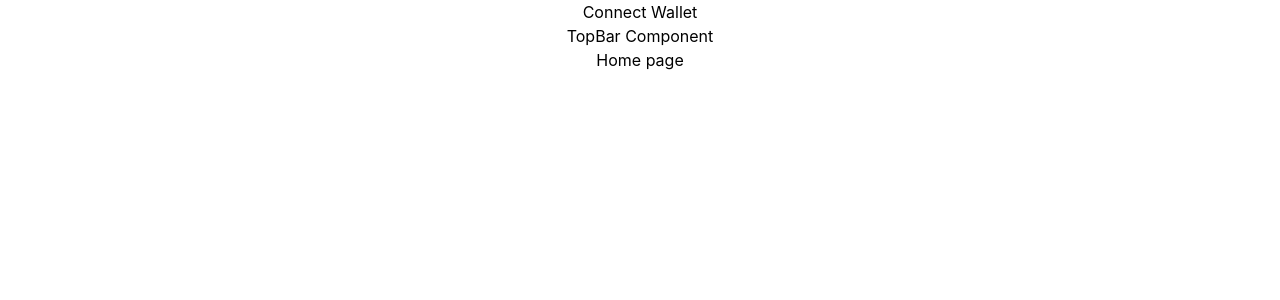
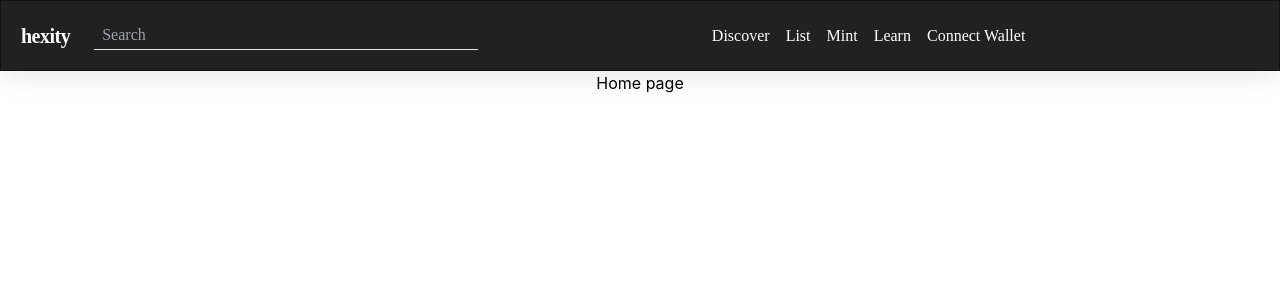
Before and after one commit to Hexity-Art/Hexity, a React (Create React App) app: page / in a window 1280 px wide. Shown: the top 300 px of the page. Built offline with nearby package versions, Linux system fonts and the light colour scheme; the HTML template or start-up script is replaced by a standard one.

Commit message:
top bar initial structure

```diff
--- a/src/Components/TopBar/TopBar.css
+++ b/src/Components/TopBar/TopBar.css
@@ -1 +1,16 @@
-.TopBar {}
+.TopBar {
+    /* From https://css.glass */
+background: rgba(0, 0, 0, 0.87);
+box-shadow: 0 4px 30px rgba(0, 0, 0, 0.1);
+backdrop-filter: blur(6.9px);
+-webkit-backdrop-filter: blur(6.9px);
+border: 1px solid rgba(0, 0, 0, 0.45);
+font-family: GTF Opposit TRIAL;
+font-style: normal;
+font-weight: normal;
+}
+
+
+.topbar-text:hover {
+    color: #E326C7;
+}
--- a/src/Components/TopBar/TopBar.js
+++ b/src/Components/TopBar/TopBar.js
@@ -6,11 +6,45 @@ import Wallet from '../Wallet/Wallet';
 
 const TopBar = ({ wallet, setWallet }) => (
   <div className="TopBar">
-    <Wallet
-      wallet={wallet}
-      setWallet={setWallet}
-    />
-    TopBar Component
+    <nav class="flex items-center justify-between flex-wrap p-5">
+
+      <div class="flex items-center flex-shrink-0 text-white mr-6">
+        <span class="font-semibold text-xl tracking-tight">hexity</span>
+      </div>
+
+      <form class="w-full max-w-sm">
+        <div class="flex items-center border-b ">
+          <input class="appearance-none bg-transparent border-none w-full text-white mr-3 py-1 px-2 leading-tight focus:outline-none" type="text" placeholder="Search" />
+        </div>
+      </form>
+
+
+      <div class="w-full block flex-grow lg:flex lg:items-center lg:w-auto">
+        <div class="text-sm lg:flex-grow">
+          <a href="#responsive-header" class="topbar-text block mt-4 text-base lg:inline-block lg:mt-0 text-white mr-4">
+            Discover
+          </a>
+          <a href="#responsive-header" class="topbar-text block mt-4 text-base lg:inline-block lg:mt-0 text-white mr-4">
+            List
+          </a>
+          <a href="#responsive-header" class="topbar-text block mt-4 text-base lg:inline-block lg:mt-0 text-white mr-4">
+            Mint
+          </a>
+          <a href="#responsive-header" class="topbar-text block mt-4 text-base lg:inline-block lg:mt-0 text-white mr-4">
+            Learn
+          </a>
+          <a href="#responsive-header" class="topbar-text block mt-4 text-base lg:inline-block lg:mt-0 text-white ">
+            <Wallet
+            wallet={wallet}
+            setWallet={setWallet}
+            />
+          </a>
+        </div>
+
+      </div>
+
+    </nav>
+
   </div>
 );
 
```
Also changed, not shown: 1 other file (tests, documents, lock files or other folders).
